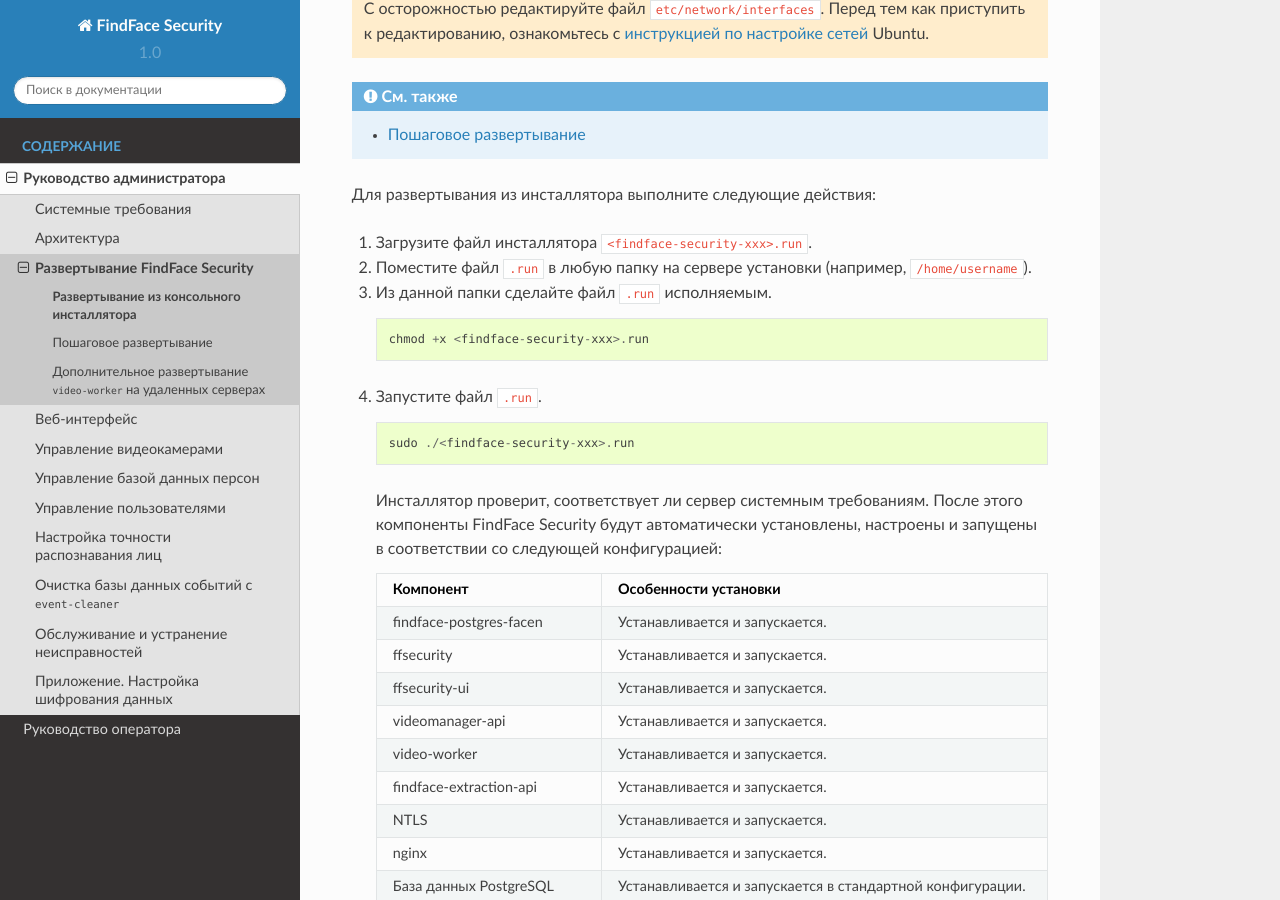
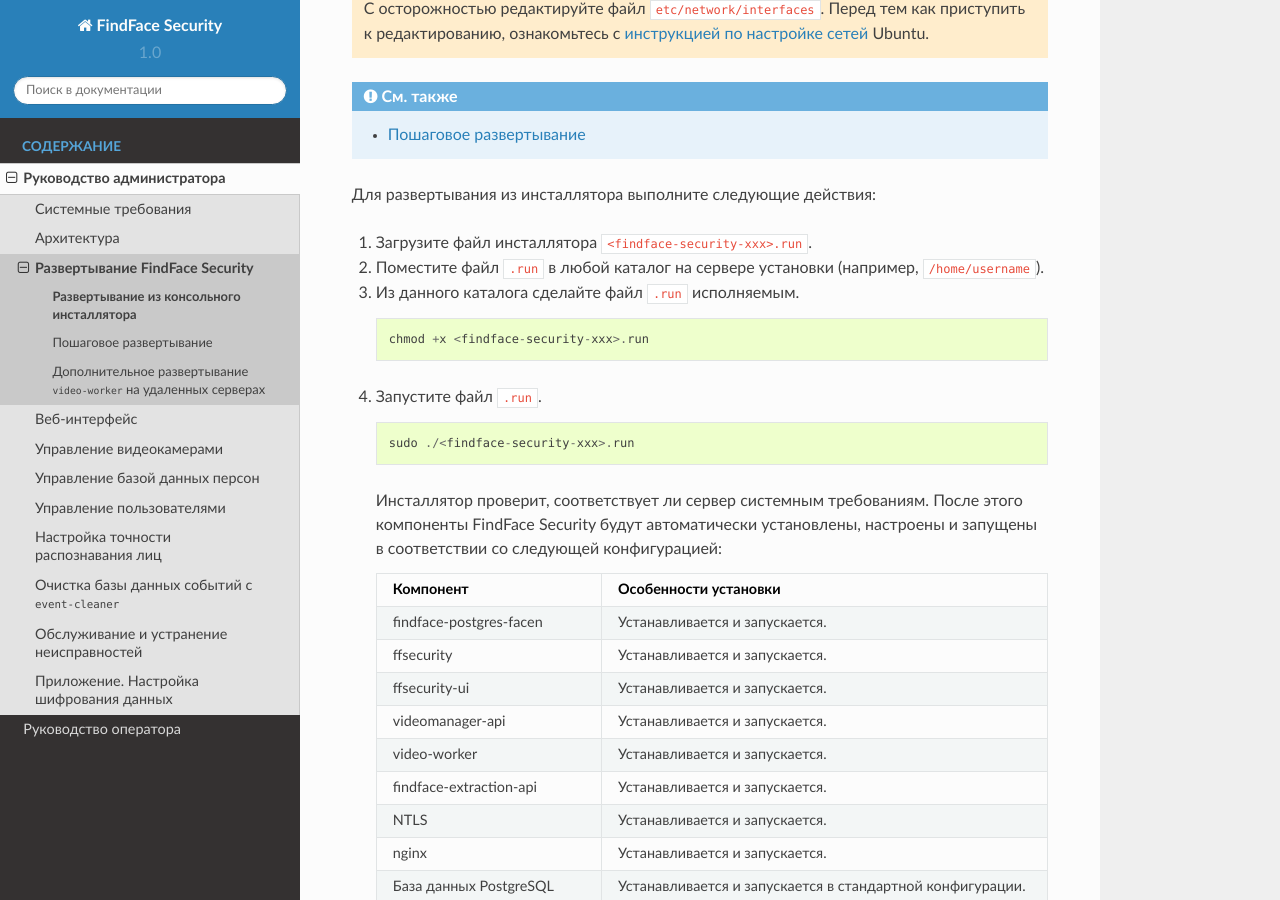
Before and after one commit to NTech-Lab/ffsecurity-m, a Sphinx documentation site: the page built from docs/installer.rst, in a window 1280 px wide and 900 px high, scrolled down 804 px. Built offline with Sphinx 7.4.7 and the Read the Docs theme 2.0.0, drawn with Linux system fonts in a browser that asks for light colours.

Commit message:
installer

```diff
--- a/docs/_tables/components.csv
+++ b/docs/_tables/components.csv
@@ -6,3 +6,4 @@ PostgreSQL;База данных (СУБД), в которой хранятся
 ``findface-postgres-facen``;Расширение к базе данных :program:`PostgreSQL`, которое используется для вычисления степени схожести обнаруженного лица с лицами из досье путем сравнения биометрических образцов.
 Веб-интерфейс;Веб-интерфейс ``ffsecurity-ui`` используется для отображения результатов работы системы распознавания лиц, управления видеокамерами, пользователями, ведения списков наблюдения, поиска лиц в базе событий, досье и социальных сетях.
 ``NTLS``;Локальный сервер лицензий с управлением через веб-интерфейс, взаимодействующий для верификации лицензий с глобальным сервером лицензий NtechLab или аппаратным лицензионным ключом.
+``etcd``;Стороннее программное обеспечение, реализующее распределенное хранилище ключей для компонента ``videomanager-api``. Используется в качестве координационной службы в распределенной системе, обеспечивая отказоустойчивость модуля видеодетекции лиц.
--- a/docs/installer.rst
+++ b/docs/installer.rst
@@ -38,8 +38,8 @@
 Для развертывания из инсталлятора выполните следующие действия:
 
 #. Загрузите файл инсталлятора ``<findface-security-xxx>.run``.
-#. Поместите файл ``.run`` в любую папку на сервере установки (например, ``/home/username``).
-#. Из данной папки сделайте файл ``.run`` исполняемым.
+#. Поместите файл ``.run`` в любой каталог на сервере установки (например, ``/home/username``).
+#. Из данного каталога сделайте файл ``.run`` исполняемым.
 
    .. code::
 
```
